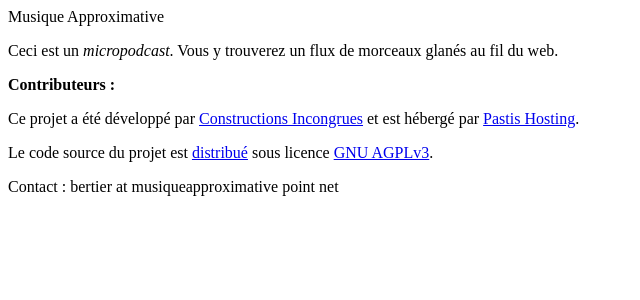
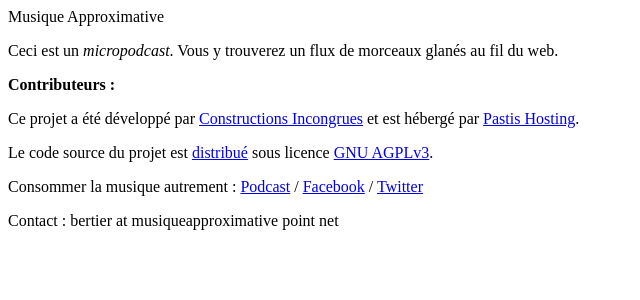
Before and after one commit to constructions-incongrues/net.musiqueapproximative.www, a PHP site: template apps/frontend/templates/layout.php in a window 1280 px wide. Shown: the top 300 px of the page, without its empty margins (0-640 px from the left). Run offline with PHP 8.4, Linux system fonts and the light colour scheme; the template is opened without the code that fills it, so the values that code supplies are empty.

Commit message:
[frontend] Added links to peripheral websites.

```diff
--- a/apps/frontend/templates/layout.php
+++ b/apps/frontend/templates/layout.php
@@ -32,6 +32,12 @@
         Le code source du projet est <a href="https://launchpad.net/musique-approximative">distribué</a> sous licence
         <a href="http://www.gnu.org/licenses/agpl-3.0.html">GNU AGPLv3</a>.
       </p>
+      <p>
+        Consommer la musique autrement :
+        <a href="http://feeds.feedburner.com/musique-approximative">Podcast</a> /
+        <a href="http://www.facebook.com/pages/Musique-Approximative/179136112996">Facebook</a> /
+        <a href="http://twitter.com/approximazik">Twitter</a>
+      </p>
       <p>Contact : bertier at musiqueapproximative point net</p>
     </div>
     <script type="text/javascript">
```
